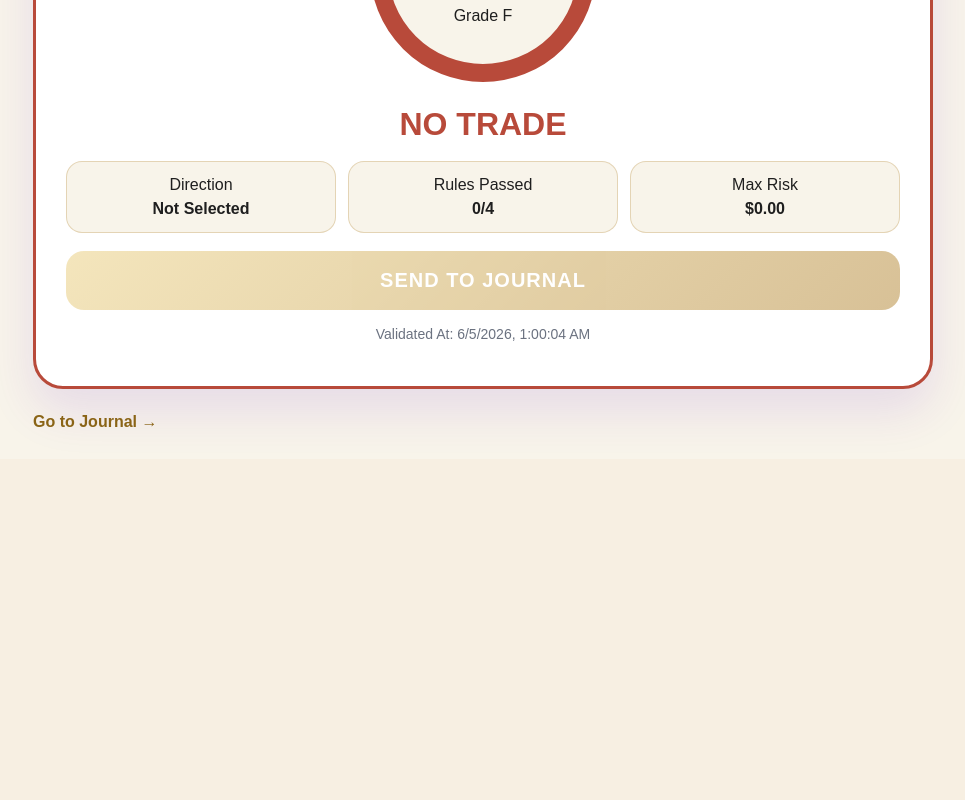
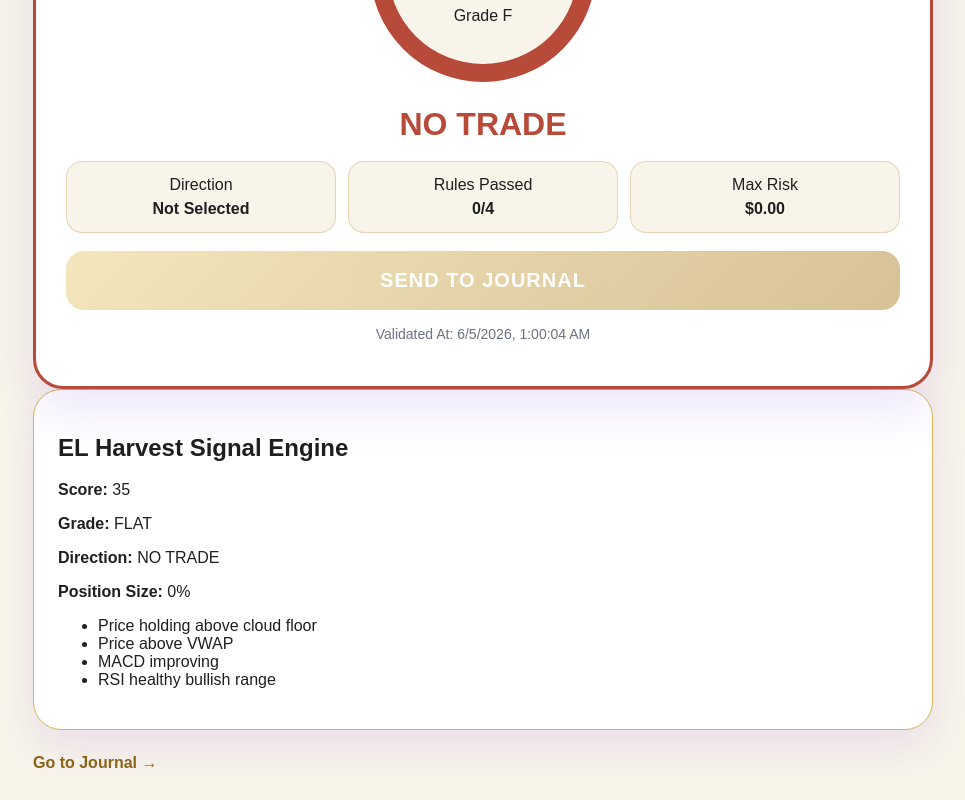
Before and after one commit to 1anointedradio-maker/elharvest-web, a Next.js app: page /validation in a window 1280 px wide. Shown: the part 1451-2251 px from the top of the page, without its empty margins (157-1122 px from the left). Before the commit the page ends 1910 px from the top, so only its background shows below. Built offline with nearby package versions, Linux system fonts and the light colour scheme.

Commit message:
Update page.jsx

```diff
--- a/app/validation/page.jsx
+++ b/app/validation/page.jsx
@@ -248,7 +248,20 @@ export default function ValidationPage() {
             <p style={styles.timestamp}>Validated At: {timestamp}</p>
           </section>
         </section>
+<section style={styles.card}>
+  <h2>EL Harvest Signal Engine</h2>
 
+  <p><strong>Score:</strong> {harvestSignal.score}</p>
+  <p><strong>Grade:</strong> {harvestSignal.grade}</p>
+  <p><strong>Direction:</strong> {harvestSignal.direction}</p>
+  <p><strong>Position Size:</strong> {harvestSignal.size}</p>
+
+  <ul>
+    {harvestSignal.notes.map((note) => (
+      <li key={note}>{note}</li>
+    ))}
+  </ul>
+</section>
         <a href="/journal" style={styles.back}>
           Go to Journal →
         </a>
```
